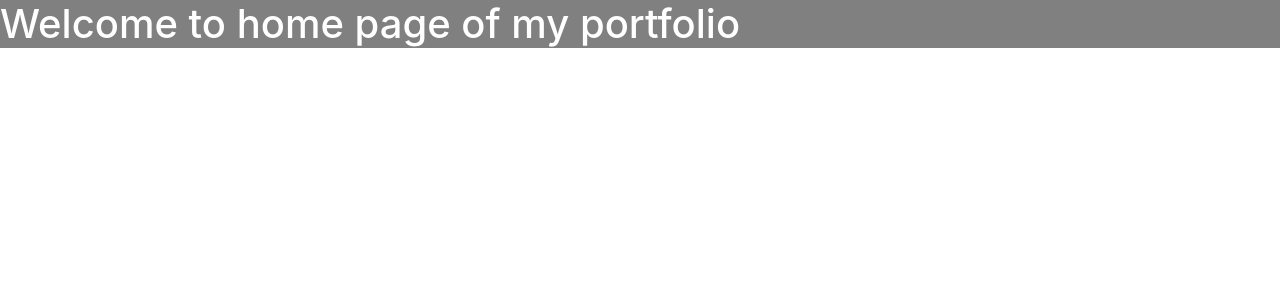
After one commit to Subhrans/Portfolio_using_Django, a Django app: page /home/ in a window 1280 px wide. The commit adds this page. Shown: the top 300 px of the page. Run offline with Django 3.2, Linux system fonts and the light colour scheme; some libraries are stand-ins or nearby versions.

Commit message:
Adding templates, static files inside application and rendering those using view function and its successfully worked.

```diff
--- /dev/null
+++ b/Portfolio/static/portfolio/css/style.css
@@ -0,0 +1,3 @@
+h1{
+    background-color:gray;
+}
--- /dev/null
+++ b/Portfolio/templates/portfolio/home.html
@@ -0,0 +1,16 @@
+{% extends 'base.html' %}
+{% load static %}
+{% block title %}Home{% endblock %}
+{% block css %}
+    <link rel="stylesheet" href="{% static 'portfolio/css/style.css' %}">
+{% endblock %}
+{% block owncss %}
+    <style type="text/css">
+        h1{
+        color:white;
+        }
+    </style>
+{% endblock %}
+{% block content %}
+    <h1> Welcome to home page of my portfolio</h1>
+{% endblock %}
--- a/Portfolio/urls.py
+++ b/Portfolio/urls.py
@@ -1,5 +1,6 @@
 from django.urls import path
-from .views import index
+from .views import index,base_view
 urlpatterns=[
-    path('',index,name="index"),
+    path('',base_view,name="base_view"),
+    path('home/',index,name="index"),
 ]
--- a/Portfolio/views.py
+++ b/Portfolio/views.py
@@ -1,5 +1,7 @@
 from django.shortcuts import render
 
 # Create your views here.
+def base_view(request):
+    return render(request,'base.html',context=None)
 def index(request):
-    return render(request,'base.html',context=None)
+    return render(request,'portfolio/home.html',context=None)
--- a/templates/base.html
+++ b/templates/base.html
@@ -7,6 +7,8 @@
     <link rel="stylesheet" href="{% static 'css/master.css' %}">
     <link rel="stylesheet" href="https://stackpath.bootstrapcdn.com/bootstrap/4.3.1/css/bootstrap.min.css" integrity="sha384-ggOyR0iXCbMQv3Xipma34MD+dH/1fQ784/j6cY/iJTQUOhcWr7x9JvoRxT2MZw1T" crossorigin="anonymous">
     {% block css %}
+    {% endblock %}
+    {% block owncss %}
     {% endblock %}
 </head>
 <body>
```
